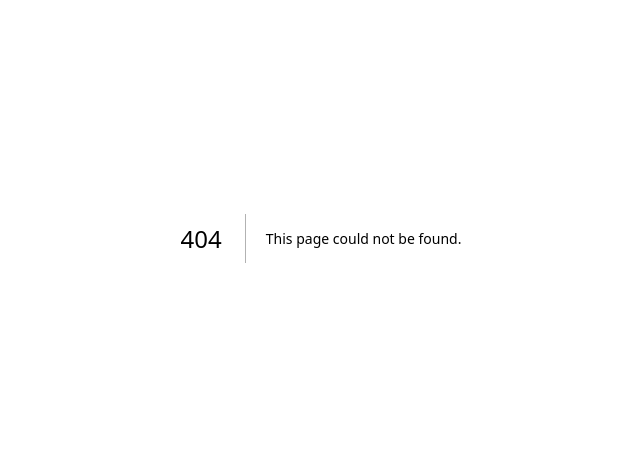
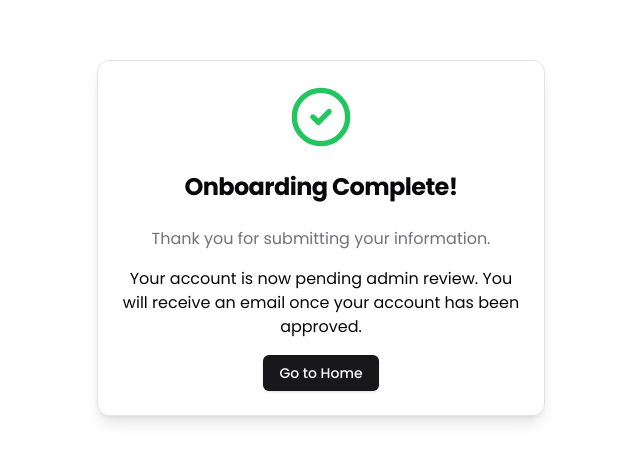
Before and after one commit to muhreeowki/LDRI-Collect-Frontend, a Next.js app: page /onboarding/success in a window 1280 px wide. Before the commit this address had no page. Shown: the part 162-624 px from the top of the page, without its empty margins (319-959 px from the left). Built offline with nearby package versions, Linux system fonts and the light colour scheme; what fumadocs-ui, tailwind-custom-utilities would draw is missing.

Commit message:
Improved onboarding page logic and added success page.

```diff
--- a/src/app/onboarding/page.tsx
+++ b/src/app/onboarding/page.tsx
@@ -1,4 +1,5 @@
 'use client';
+
 import { useActionState, useState } from 'react';
 import { toast } from 'sonner';
 import { useForm, Controller } from 'react-hook-form';
@@ -57,13 +58,15 @@ export default function MyForm() {
     resolver: zodResolver(onboardingFormSchema),
   });
 
-  async function onSubmit(values: z.infer<typeof onboardingFormSchema>) {
+  async function onSubmit(form: FormData) {
     try {
-      toast(
-        <pre className="mt-2 w-[340px] rounded-md bg-slate-950 p-4">
-          <code className="text-white">{JSON.stringify(values, null, 2)}</code>
-        </pre>
-      );
+      const response = await onboard(form);
+      if (response.success === false) {
+        toast.error(response.error || 'Failed to onboard. Please try again.');
+        return;
+      } else {
+        window.location.href = '/onboarding/success';
+      }
     } catch (error) {
       console.error('Form submission error', error);
       toast.error('Failed to submit the form. Please try again.');
@@ -72,7 +75,7 @@ export default function MyForm() {
 
   return (
     <Form {...form}>
-      <form action={onboard} className="space-y-8 max-w-3xl mx-auto py-10">
+      <form action={onSubmit} className="space-y-8 max-w-3xl mx-auto py-10">
         <h1 className="text-2xl font-bold text-center mb-6"> Create Account</h1>
         <FormField
           control={form.control}
--- /dev/null
+++ b/src/app/onboarding/success/page.tsx
@@ -0,0 +1,32 @@
+import { CheckCircle2 } from 'lucide-react';
+import { Card, CardContent, CardHeader, CardTitle } from '@/components/ui/card';
+import { Button } from '@/components/ui/button';
+
+export default function WaitingApproval() {
+  return (
+    <div className="flex items-center justify-center min-h-screen">
+      <Card className="w-full max-w-md shadow-lg">
+        <CardHeader className="flex flex-col items-center">
+          <CheckCircle2 className="text-green-500 w-16 h-16 mb-4" />
+          <CardTitle className="text-2xl font-bold text-center">
+            Onboarding Complete!
+          </CardTitle>
+        </CardHeader>
+        <CardContent className="flex flex-col items-center justify-center">
+          <p className="text-center text-muted-foreground mb-4">
+            Thank you for submitting your information.
+          </p>
+          <p className="text-center">
+            Your account is now pending admin review. You will receive an email
+            once your account has been approved.
+          </p>
+          <form action="/">
+            <Button type="submit" className="mt-4 w-full">
+              Go to Home
+            </Button>
+          </form>
+        </CardContent>
+      </Card>
+    </div>
+  );
+}
```
